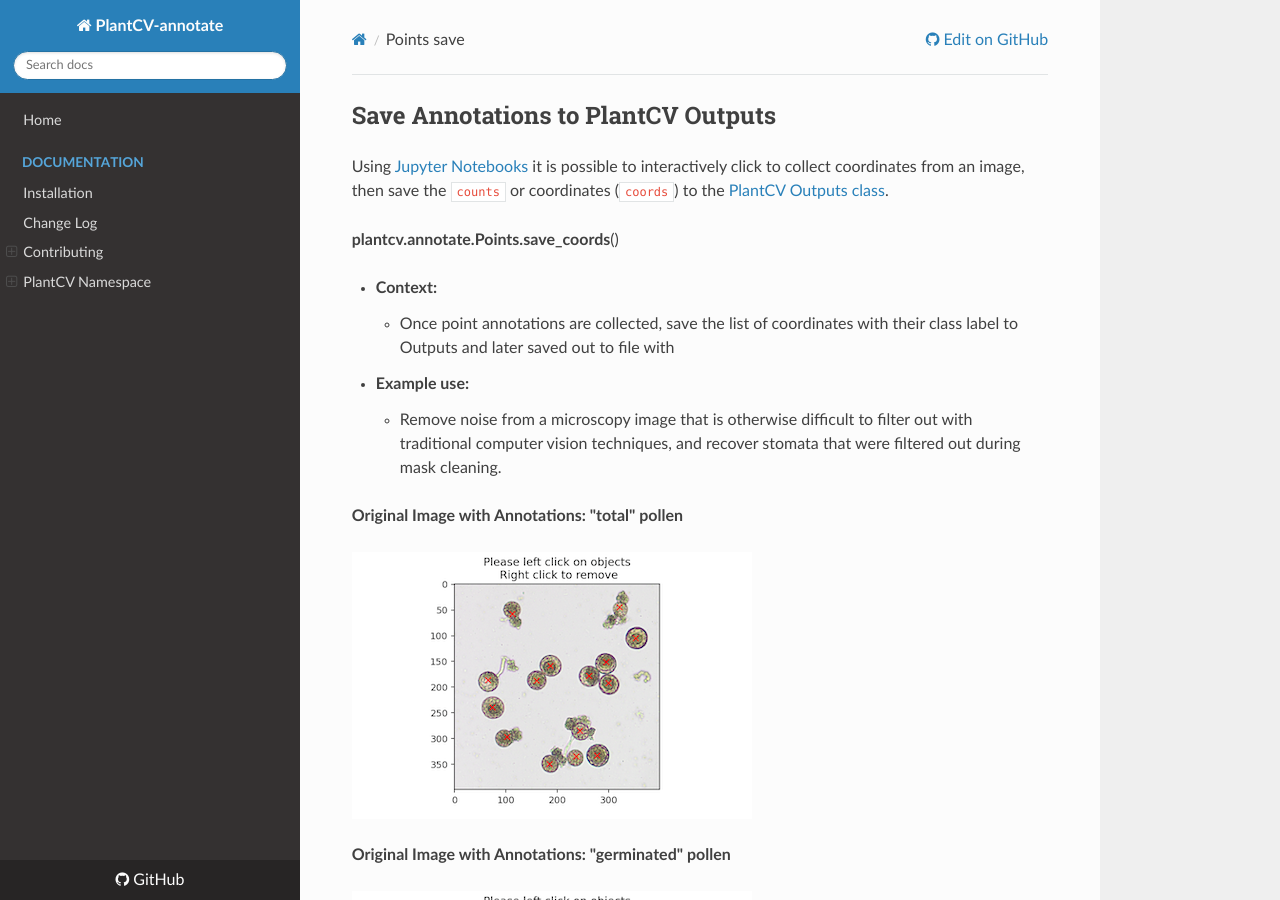
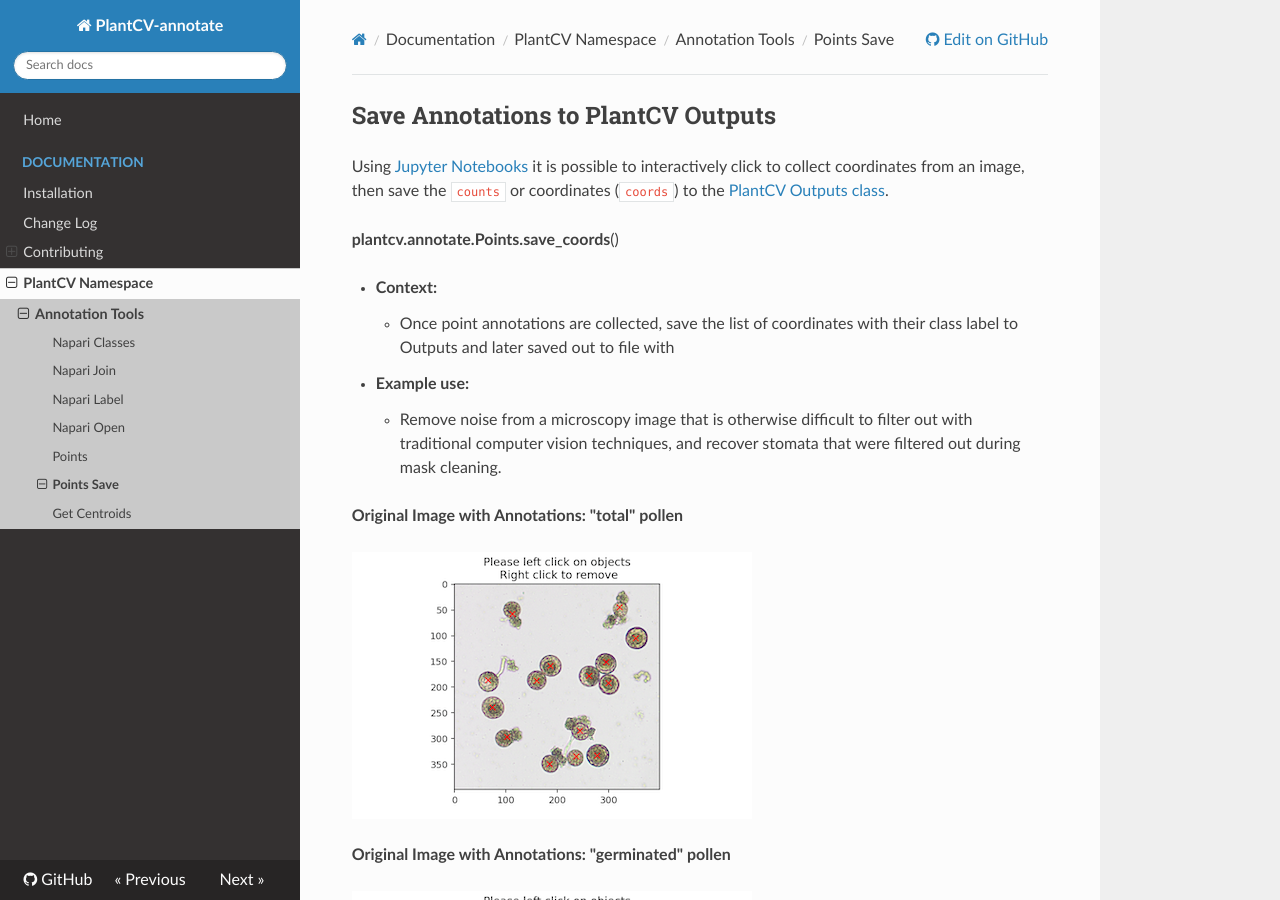
Before and after one commit to danforthcenter/plantcv-annotate, an MkDocs documentation site: the page built from docs/points_save.md, in a window 1280 px wide and 900 px high. Built offline with MkDocs 1.6.1, drawn with Linux system fonts in a browser that asks for light colours; nearby versions of some CDN libraries.

Commit message:
Update mkdocs.yml

```diff
--- a/mkdocs.yml
+++ b/mkdocs.yml
@@ -22,6 +22,7 @@ nav:
       - Napari Label: napari_label_classes.md
       - Napari Open: napari_open.md
       - Points: Points.md
+      - Points Save: points_save.md
       - Get Centroids: get_centroids.md
 markdown_extensions:
   - toc:
```
